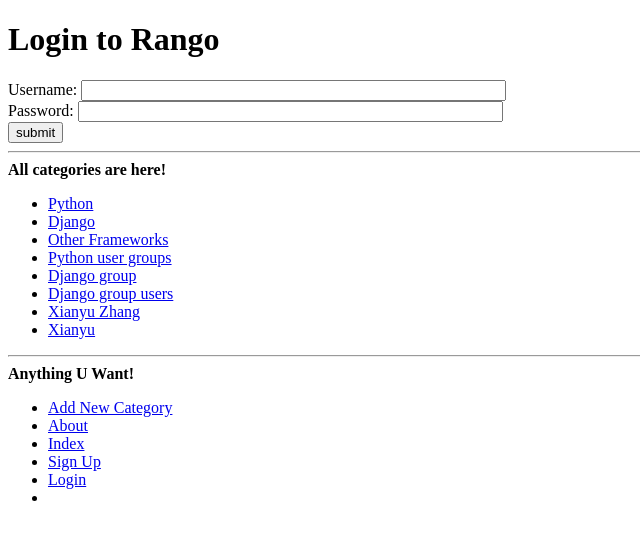
After one commit to xianyuzhang2018/tango_with_django_project-1, a Django app: page /rango/login/ in a window 1280 px wide. The commit adds this page. Shown: the top 540 px of the page, without its empty margins (0-640 px from the left). Run offline with Django 3.2, Linux system fonts and the light colour scheme; data comes from the database, SQL or seed files in the repository; both versions use the stored data as it was after the commit.

Commit message:
9.7 login

```diff
--- a/rango/urls.py
+++ b/rango/urls.py
@@ -8,4 +8,5 @@ urlpatterns = [
     url(r'^category/(?P<category_name_slug>[\w\-]+)/$', views.show_category, name='show_category'),
     url(r'^category/(?P<category_name_slug>[\w\-]+)/add_page/$', views.add_page, name='add_page'),
     url(r'^register/$', views.register, name='register'),
+    url(r'^login/$', views.user_login, name='login'),
 ]
--- a/rango/views.py
+++ b/rango/views.py
@@ -1,6 +1,10 @@
 from django.shortcuts import render
 from rango.models import Category, Page
 from rango.forms import CategoryForm, PageForm, UserForm, UserProfileForm
+from django.contrib.auth import authenticate, login
+from django.http import HttpResponseRedirect, HttpResponse
+from django.core.urlresolvers import reverse
+
 
 
 def index(request):
@@ -113,3 +117,22 @@ def register(request):
                        {'user_form': user_form,
                         'profile_form': profile_form,
                         'registered': registered})
+
+def user_login(request):
+    if request.method == 'POST':
+        username = request.POST.get('username')
+        password = request.POST.get('password')
+        user = authenticate(username=username, password=password)
+
+        if user:
+            if user.is_active:
+                login(request, user)
+                return HttpResponseRedirect(reverse('index'))
+            else:
+                return HttpResponse("Your Rango account is disabled.")
+        else:
+            print("Invalid login details: {0}, {1}".format(username, password))
+            return HttpResponse("Invalid login details supplied.")
+
+    else:
+        return render(request, 'rango/login.html', {})
--- a/templates/rango/base.html
+++ b/templates/rango/base.html
@@ -19,19 +19,21 @@
 
 
     <hr />
-    <div>
         {% block sidebar_block %}
+            <strong>All categories are here!</strong>
             {% get_category_list category %}
         {% endblock %}
     </div>
 
     <hr />
     <div>
+        <strong>Anything U Want!</strong>
         <ul>
             <li><a href="{% url 'add_category' %}">Add New Category</a></li>
             <li><a href="{% url 'about' %}">About</a></li>
             <li><a href="{% url 'index' %}">Index</a></li>
             <li><a href="{% url 'register' %}">Sign Up</a></li>
+            <li><a href="{% url 'login' %}">Login</a><li>
         </ul>
     </div>
 
--- a/templates/rango/index.html
+++ b/templates/rango/index.html
@@ -8,7 +8,11 @@
 {% block body_block %}
         <h1>Rango says...</h1>
 
-            hey there partner! <br />
+        {% if user.is_authenticated %}
+            howdy {{ user.username }}!
+        {% else %}
+            hey there partner!
+        {% endif %}
 
         <div>
             <br />
--- /dev/null
+++ b/templates/rango/login.html
@@ -0,0 +1,16 @@
+{% extends 'rango/base.html' %}
+{% load staticfiles %}
+
+{% block title_block %}
+    Login
+{% endblock %}
+
+{% block body_block %}
+<h1>Login to Rango</h1>
+    <form id="login_form" method="post" action="{% url 'login' %}">
+        {% csrf_token %}
+        Username: <input type="text" name="username" value="" size="50" /> <br />
+        Password: <input type="password" name="password" value="" size="50" /> <br />
+        <input type="submit" value="submit" />
+    </form>
+{% endblock %}
```
Also changed, not shown: db.sqlite3.
